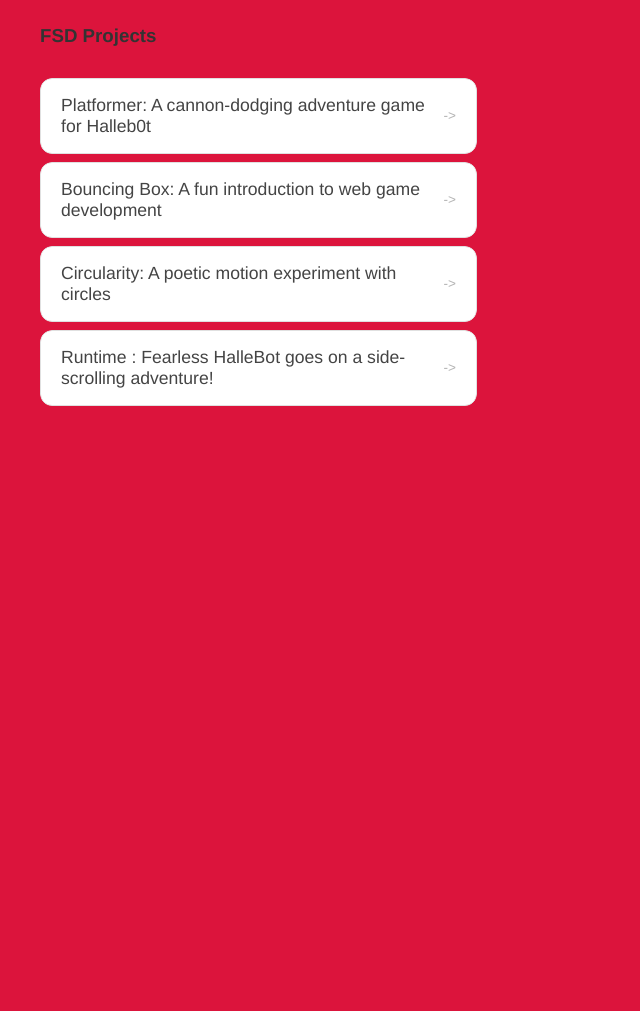
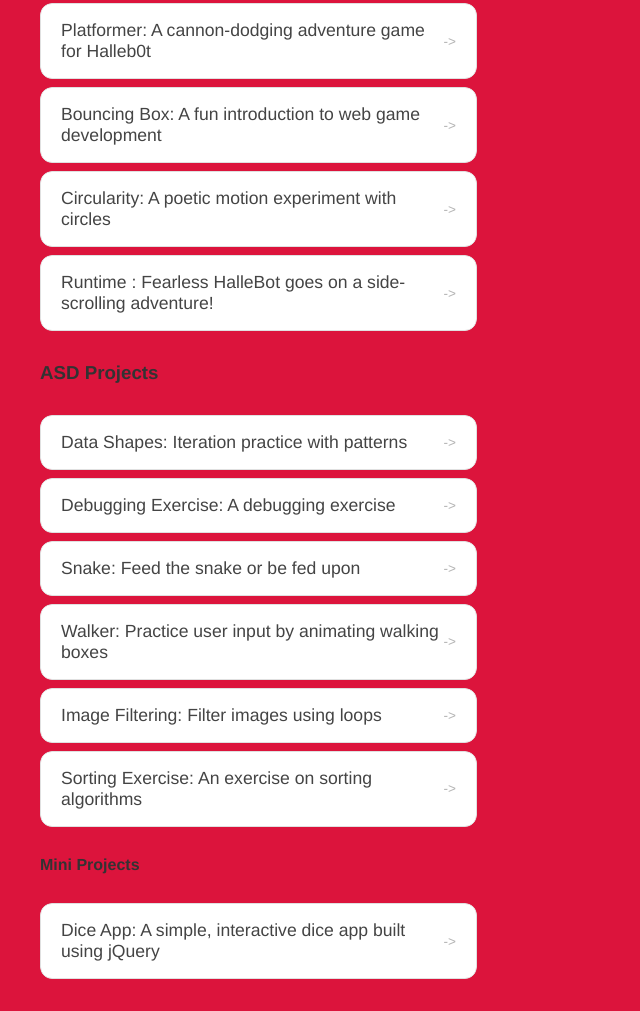
Before and after one commit to CalAMcK/CalAMcK.github.io, a plain HTML site: page portfolio.html in a window 1280 px wide. Shown: the part 292-1303 px from the top of the page, without its empty margins (0-640 px from the left). Before the commit the page ends 804 px from the top, so only its background shows below. Drawn offline with Linux system fonts and the light colour scheme.

Commit message:
successfully added ASD projects to portfolio

```diff
--- a/asd-projects/data-shapes/index.js
+++ b/asd-projects/data-shapes/index.js
@@ -43,8 +43,12 @@ $(document).ready(function () {
   dataShapes.push(shape)
 
   // TODO 2: add a new property to all data shapes
+  for (var currentShape in dataShapes) {
+    if (shape.color === "red"){
 
-
+    }
+  }
+console.log(dataShapes)
   // TODO 3-a: add a function that handles the static display type
 
 
--- a/portfolio.html
+++ b/portfolio.html
@@ -39,7 +39,20 @@
           <a href="projects/runtime/">Runtime : Fearless HalleBot goes on a side-scrolling adventure!</a>
         </li>
         </ul>
+        <h3>ASD Projects</h3>
+        <ul id="portfolio">
+    <li><a href="asd-projects/data-shapes"> Data Shapes: Iteration practice with patterns</a></li>
+<li><a href="asd-projects/debugging-exercise"> Debugging Exercise: A debugging exercise</a></li>
+<li><a href="asd-projects/snake">Snake: Feed the snake or be fed upon</a></li>
+<li><a href="asd-projects/walker">Walker: Practice user input by animating walking boxes</a></li>
+<li><a href="asd-projects/image-filtering">Image Filtering: Filter images using loops</a></li>
+<li><a href="asd-projects/sorting">Sorting Exercise: An exercise on sorting algorithms</a></li>
+        <h4>Mini Projects</h4>
+        <ul id ="portfolio">
+        <li><a href="asd-projects/dice-app"> Dice App: A simple, interactive dice app built using jQuery</a></li>
+        </ul>
 
+        </ul>
 
 
       </div>
```
